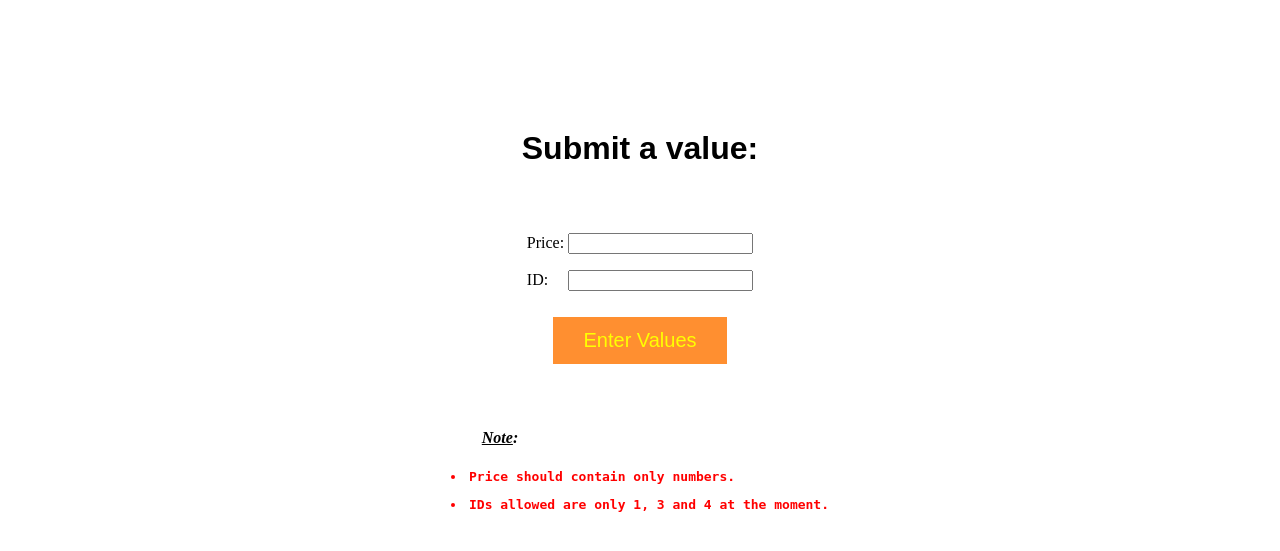
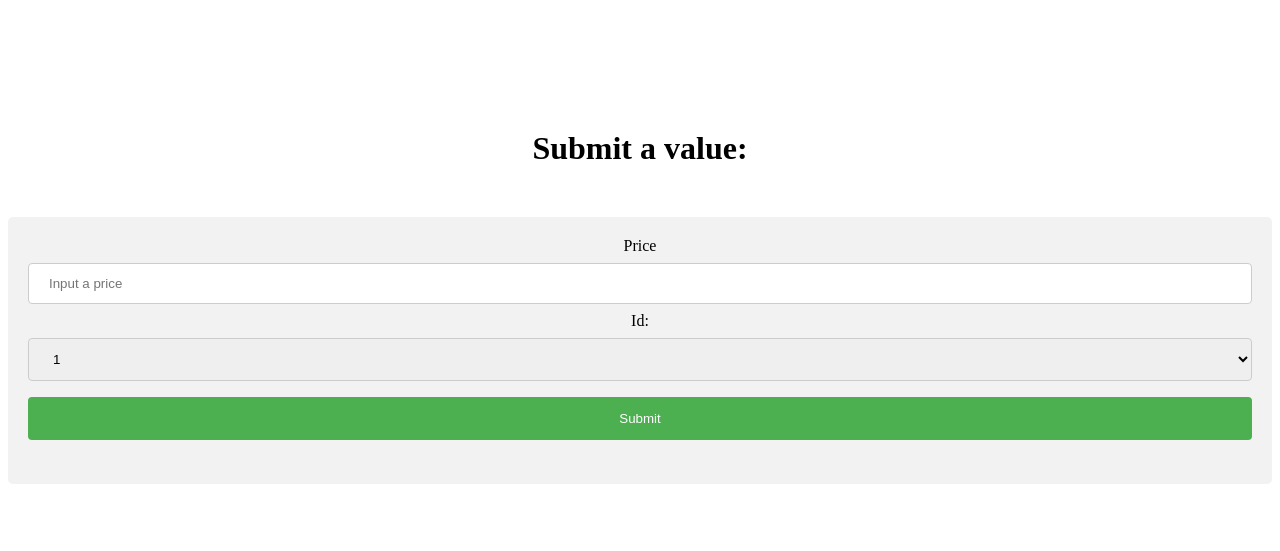
Before and after one commit to Silviumuraru90/Auth.-App-on-Heroku, a Flask app: template templates/home.html in a window 1280 px wide. Shown: the top 551 px of the page. Run offline with Flask 2, Linux system fonts and the light colour scheme; the template is opened without the code that fills it, so the values that code supplies are empty.

Commit message:
Hai sa bagam CSS

```diff
--- a/templates/home.html
+++ b/templates/home.html
@@ -2,30 +2,37 @@
 
 <head>
   <style>
-  p.indent{ padding-right: 17.5em }
+  input[type=text], select {
+    width: 100%;
+    padding: 12px 20px;
+    margin: 8px 0;
+    display: inline-block;
+    border: 1px solid #ccc;
+    border-radius: 4px;
+    box-sizing: border-box;
+  }
+
+  input[type=submit] {
+    width: 100%;
+    background-color: #4CAF50;
+    color: white;
+    padding: 14px 20px;
+    margin: 8px 0;
+    border: none;
+    border-radius: 4px;
+    cursor: pointer;
+  }
+
+  input[type=submit]:hover {
+    background-color: #45a049;
+  }
+
+  div {
+    border-radius: 5px;
+    background-color: #f2f2f2;
+    padding: 20px;
+  }
   </style>
-
- <style>
-p.stencil {
-  font-family: Stencil Std, fantasy;
-}
-</style>
-
-<style>
-.button {
-  background-color: #ff8F30;
-  border: none;
-  color: yellow;
-  padding: 12px 30px;
-  text-align: center;
-  text-decoration: none;
-  display: inline-block;
-  font-size: 20px;
-  margin: 10px 8px;
-  cursor: pointer;
-}
-</style>
-
 </head>
 
 <body>
@@ -34,7 +41,31 @@ p.stencil {
 <center>
   <h1><p class="Stencil"> Submit a value: </p></h1>
   <br>
-  <body>
+
+
+  <div>
+    <form action="http://ecnaoptriha.herokuapp.com/result" method = "POST">
+      <label for="fname">Price</label>
+      <input type="text" id="fname" name="Price" placeholder="Input a price">
+
+      <!--<label for="lname">Last Name</label>
+      <input type="text" id="lname" name="Id" placeholder="Choose between 1, 3 or 4">
+  -->
+      <label for="country">Id:</label>
+      <select id="country" name="Id">
+        <option value="1">1</option>
+        <option value="3">3</option>
+        <option value="4">4</option>
+      </select>
+
+      <input type="submit" value="Submit">
+    </form>
+  </div>
+
+
+
+
+<!--
       <form action = "http://ecnaoptriha.herokuapp.com/result" method = "POST">
          <p>Price: <input type = "text" name = "Price" /></p>
          <p>ID: &nbsp&nbsp&nbsp&nbsp<input type = "text" name = "Id" /></p>
@@ -47,9 +78,11 @@ p.stencil {
       <h5>
         <pre><font size="3" color="red"><li>Price should contain only numbers.            </pre>
         <pre><li>IDs allowed are only 1, 3 and 4 at the moment.</pre></font>
+      </h5>
+-->
 
-      </h5>
-  </body>
+
+
 </center>
 </body>
 
```
